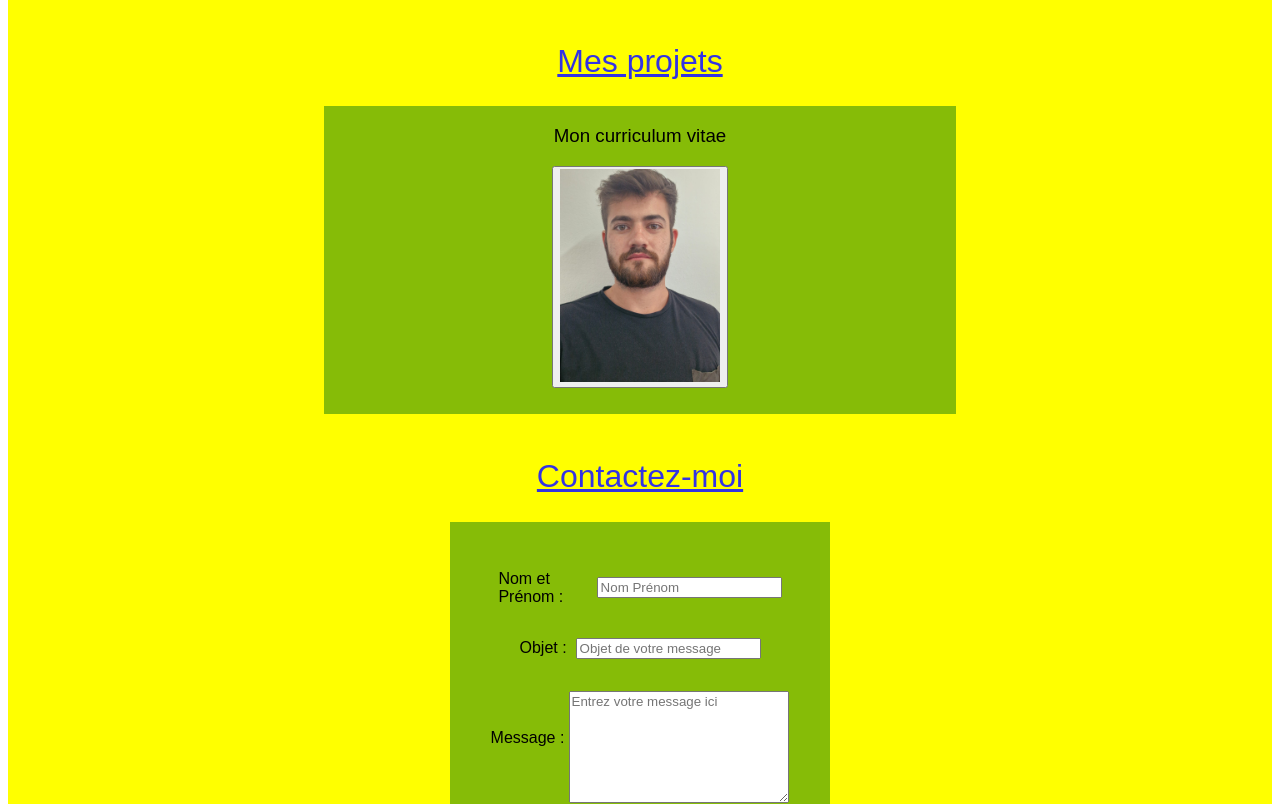
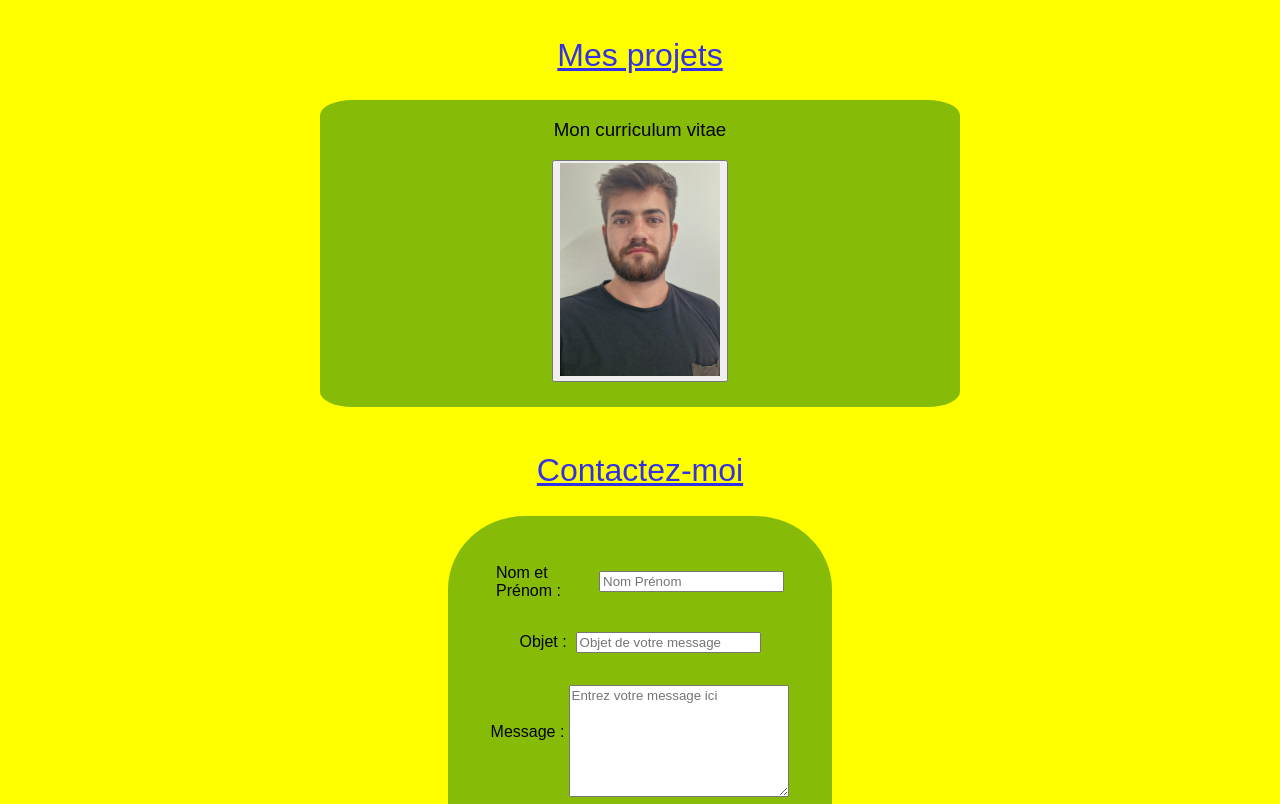
Before and after one commit to E3t8S/Mon-portfolio-CEF, a Vue app: page / in a window 1280 px wide. Shown: the part 974-1778 px from the top of the page. Built offline with nearby package versions, Linux system fonts and the light colour scheme; a web font is replaced by a local one.

Commit message:
last modfis

```diff
--- a/src/App.vue
+++ b/src/App.vue
@@ -5,11 +5,20 @@ import { RouterLink, RouterView } from 'vue-router'
 </script>
 
 <template>
-  <RouterView/>
+
+  <body>
+    <RouterView/>
+  </body>
+
 
 </template>
 
 <style>
+
+  body{
+    margin: 0%;
+  }
+
   header{
     position: fixed;
     top: 0;
--- a/src/components/contactForm.vue
+++ b/src/components/contactForm.vue
@@ -50,6 +50,7 @@
         margin: 0% 35% 10% 35%;
         padding: 2rem;
         background-color: rgb(15, 122, 15, 0.5);
+        border-radius: 20%;
 
     }
     form:hover{
--- a/src/components/myProjects.vue
+++ b/src/components/myProjects.vue
@@ -59,7 +59,9 @@ h2{
     align-items: center;
     margin: 0% 25% 0% 25%;
     padding-bottom: 2%;
+    border-radius: 5%;
     background-color: rgb(15, 122, 15, 0.5)
+
 }
 .projet:hover{
     text-decoration: underline;
```
